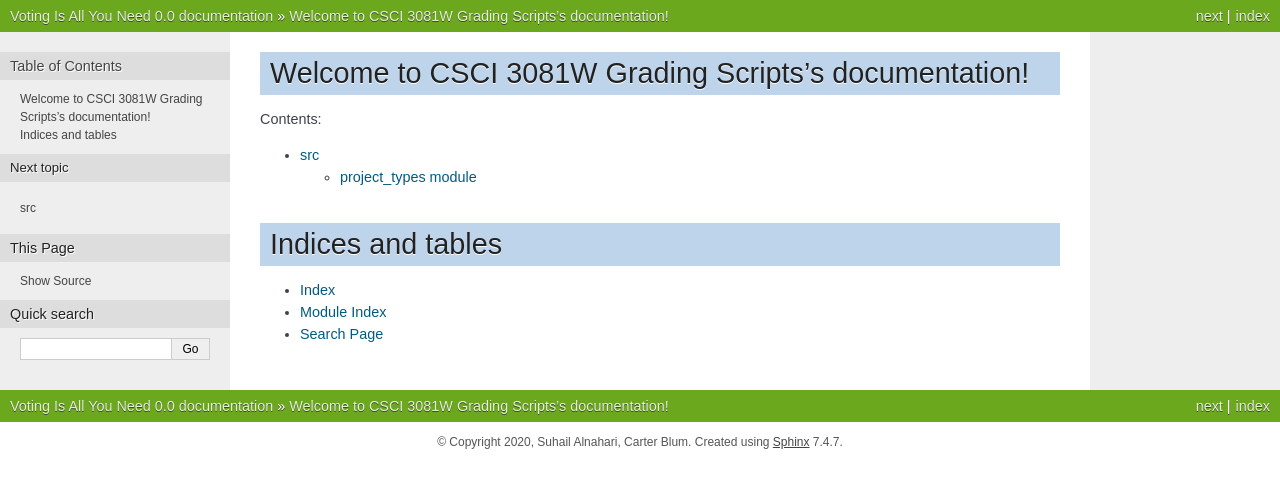
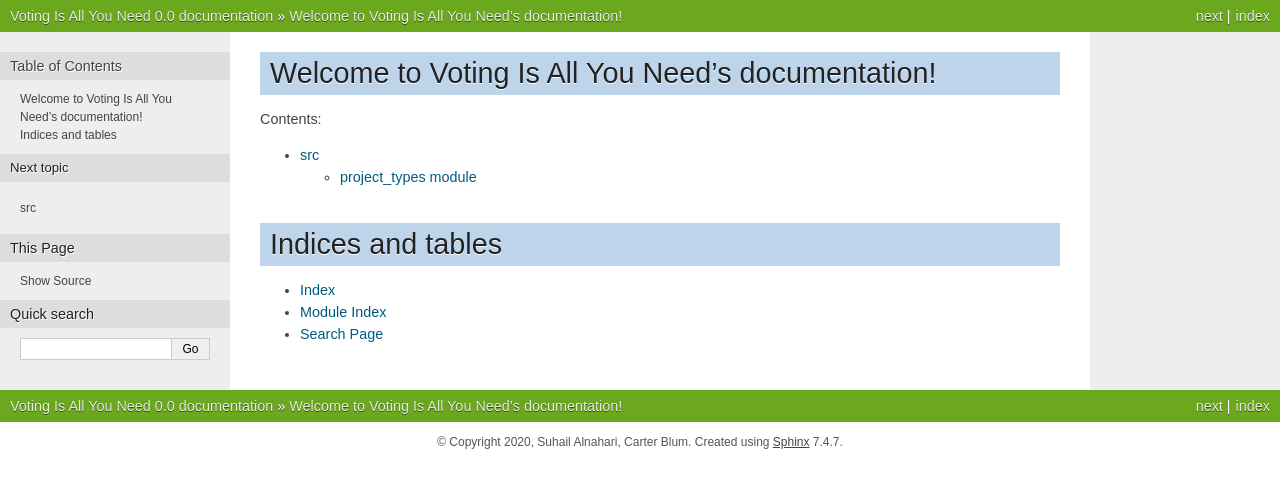
Before and after one commit to blumx116/VotingIsAllYouNeed, a Sphinx documentation site: the page built from docs/source/index.rst, in a window 1280 px wide. Shown: the top 488 px of the page. Built offline with Sphinx 7.4.7, drawn with Linux system fonts in a browser that asks for light colours.

Commit message:
set up documentation draft

```diff
--- a/docs/source/index.rst
+++ b/docs/source/index.rst
@@ -1,9 +1,9 @@
-.. CSCI 3081W Grading Scripts documentation master file, created by
+.. Voting Is All You Need documentation master file, created by
    sphinx-quickstart on Mon Nov 23 16:07:59 2020.
    You can adapt this file completely to your liking, but it should at least
    contain the root `toctree` directive.
 
-Welcome to CSCI 3081W Grading Scripts's documentation!
+Welcome to Voting Is All You Need's documentation!
 ======================================================
 
 .. toctree::
```
Also changed, not shown: 7 other files.
